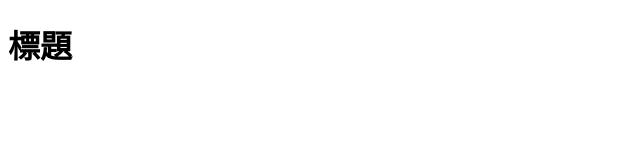
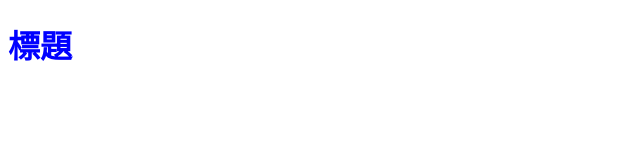
Before and after one commit to cheni0915/Hexschool, a plain HTML site: page index.html in a window 1280 px wide. Shown: the whole page, without its empty margins (0-640 px from the left). Drawn offline with Linux system fonts and the light colour scheme; the site is published under a folder, as on GitHub Pages, so addresses that start at the root find nothing.

Commit message:
再次測試

```diff
--- a/index.html
+++ b/index.html
@@ -5,7 +5,7 @@
     <meta http-equiv="X-UA-Compatible" content="IE=edge">
     <meta name="viewport" content="width=device-width, initial-scale=1.0">
     <title>Document</title>
-    <link rel="stylesheet" href="/all.css">
+    <link rel="stylesheet" href="all.css">
 </head>
 <body>
     <h1>
```
